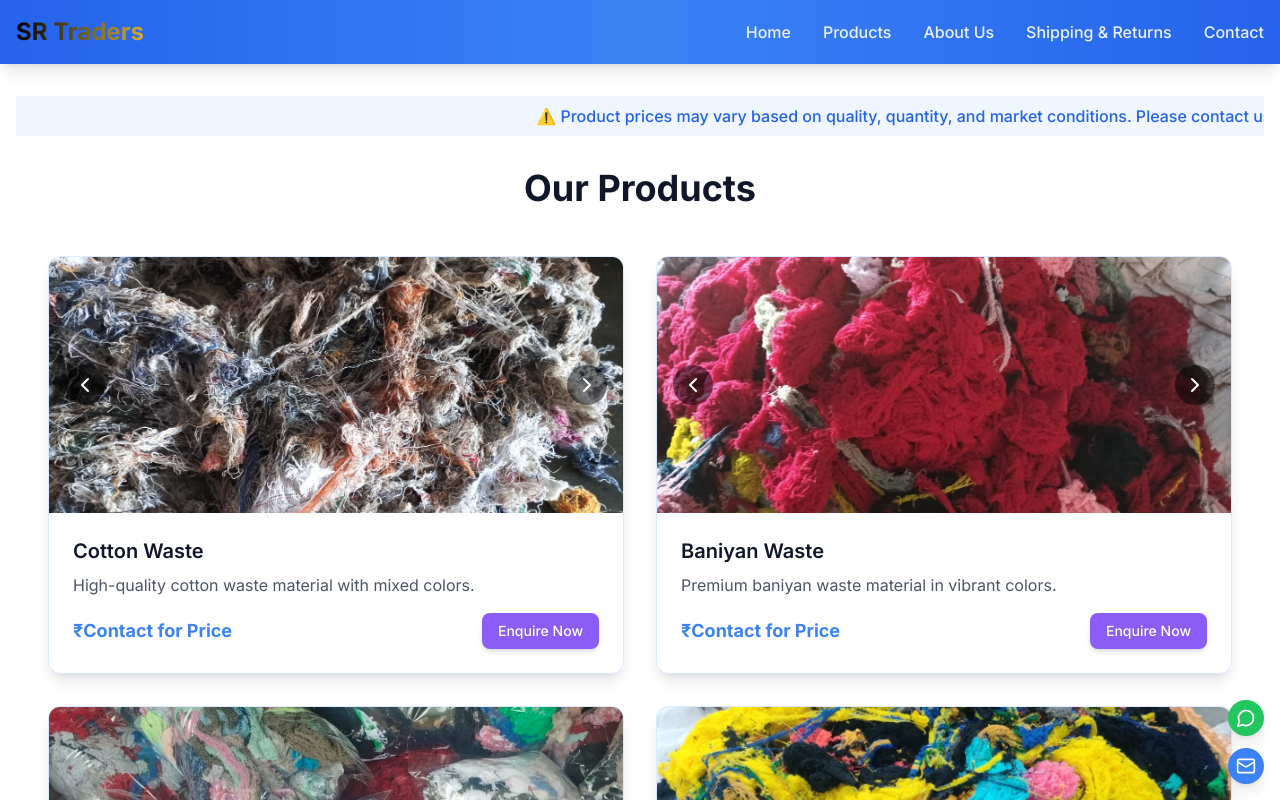
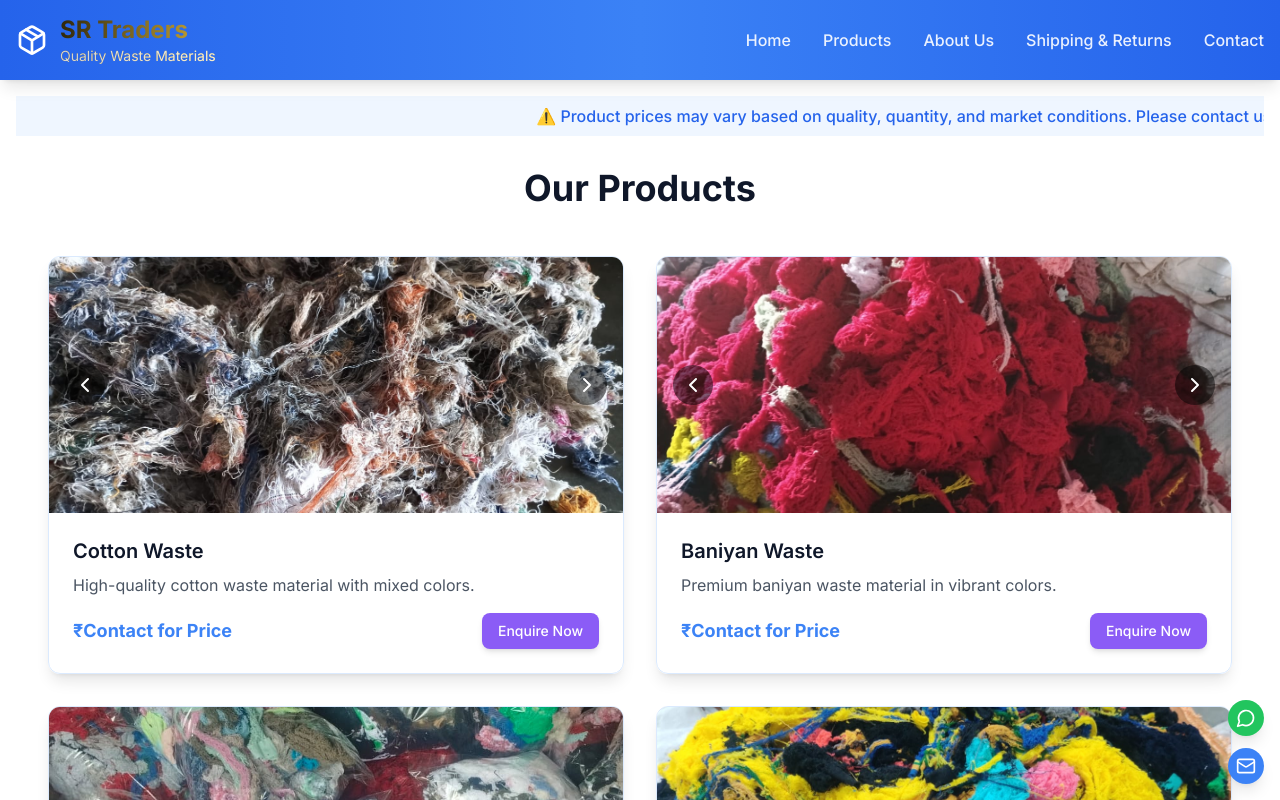
Before and after one commit to FRANNKENSTEINN/trader-space-hub, a React (Vite) app: page /products in a window 1280 px wide. Shown: the top 800 px of the page. Built offline with nearby package versions, Linux system fonts and the light colour scheme.

Commit message:
Enhance header and add logo
Updated header styling, added a logo (without using an `<img>` tag), and added a second image for the "Cloth Waste" product.

```diff
--- a/src/components/Navbar.tsx
+++ b/src/components/Navbar.tsx
@@ -1,7 +1,7 @@
 
 import { useState } from "react";
 import { Link } from "react-router-dom";
-import { Menu, X } from "lucide-react";
+import { Menu, X, Package } from "lucide-react";
 
 const Navbar = () => {
   const [isOpen, setIsOpen] = useState(false);
@@ -17,12 +17,16 @@ const Navbar = () => {
   return (
     <nav className="fixed top-0 left-0 right-0 z-50 bg-gradient-to-r from-blue-600 via-blue-500 to-blue-600 shadow-lg">
       <div className="container mx-auto px-4">
-        <div className="flex justify-between items-center h-16">
+        <div className="flex justify-between items-center h-20">
           <Link
             to="/"
-            className="text-2xl font-bold logo-animate"
+            className="flex items-center space-x-3 text-2xl font-bold logo-animate"
           >
-            SR Traders
+            <Package size={32} className="text-white" />
+            <span className="flex flex-col">
+              <span>SR Traders</span>
+              <span className="text-sm font-normal text-white/80">Quality Waste Materials</span>
+            </span>
           </Link>
 
           {/* Desktop Navigation */}
--- a/src/pages/Products.tsx
+++ b/src/pages/Products.tsx
@@ -1,3 +1,4 @@
+
 import Navbar from "../components/Navbar";
 import Footer from "../components/Footer";
 import FloatingContact from "../components/FloatingContact";
@@ -51,7 +52,8 @@ const products = [
     description: "Mixed cloth waste material suitable for various applications.",
     price: "₹Contact for Price",
     images: [
-      "/lovable-uploads/d2d04054-8341-4062-8800-e0561e81fad8.png"
+      "/lovable-uploads/d2d04054-8341-4062-8800-e0561e81fad8.png",
+      "/lovable-uploads/e3f0ee5b-e582-4abe-8252-659fb4161259.png"
     ],
   },
   {
```
Also changed, not shown: public/lovable-uploads/e3f0ee5b-e582-4abe-8252-659fb4161259.png (added).
